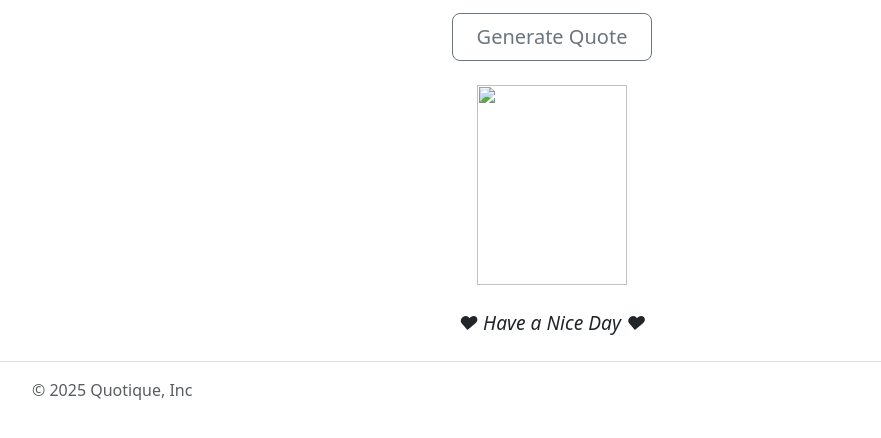
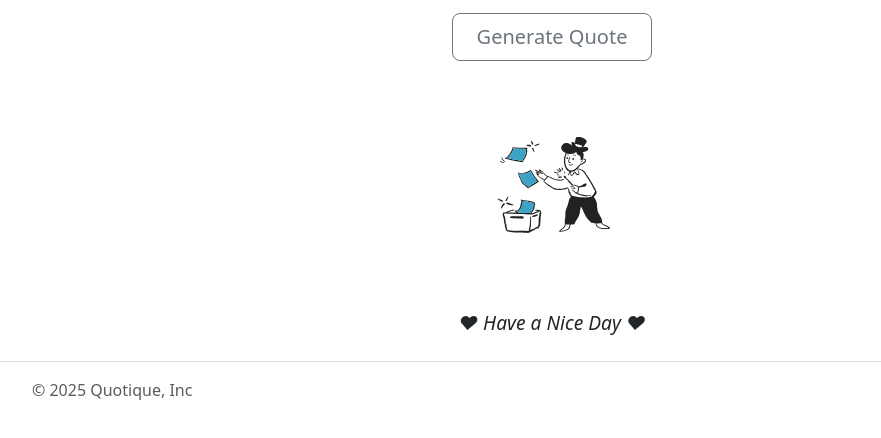
Before and after one commit to hArISHV23/Quotique, a plain HTML site: page index.html in a window 1280 px wide. Shown: the part 256-694 px from the top of the page, without its empty margins (88-969 px from the left). Drawn offline with nearby package versions, Linux system fonts and the light colour scheme.

Commit message:
Update index.html

```diff
--- a/index.html
+++ b/index.html
@@ -29,7 +29,7 @@
         <h1 class="display-5 fw-bold text-body-emphasis"><p id="quote"></p></h1>
         <div class="col-lg-6 mx-auto">
           <p class="lead mb-4" ><button id="generate-quote"class="btn btn-outline-secondary btn-lg px-4">Generate Quote</button></p>
-            <img class="d-block mx-auto mb-4" src="./images/collecting boy.svg" alt="" width="150" height="200">
+            <img class="d-block mx-auto mb-4" src="collecting boy.svg" alt="" width="150" height="200">
             <p>❤ Have a Nice Day ❤</p></p>
         </div>
       </div>
```
